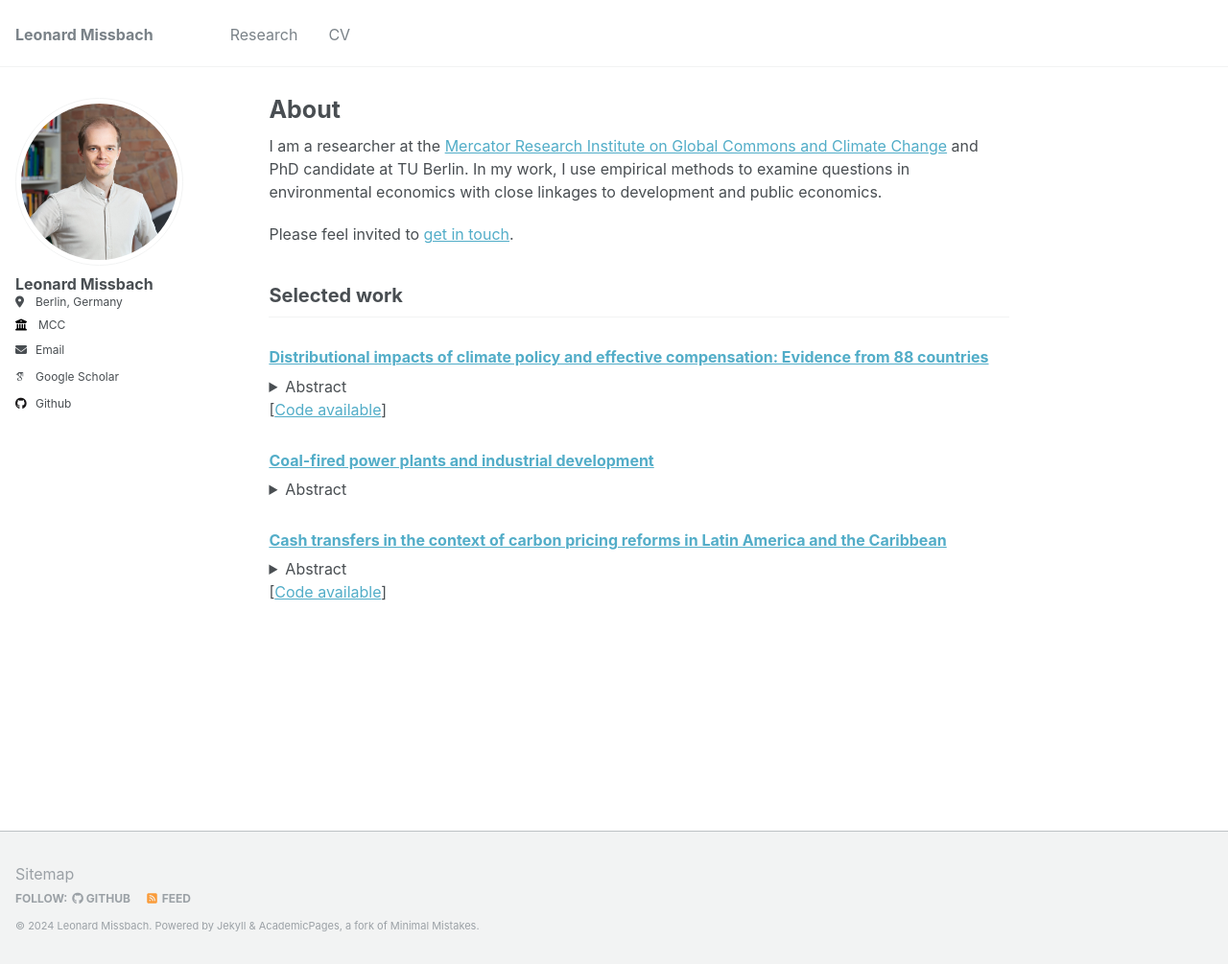
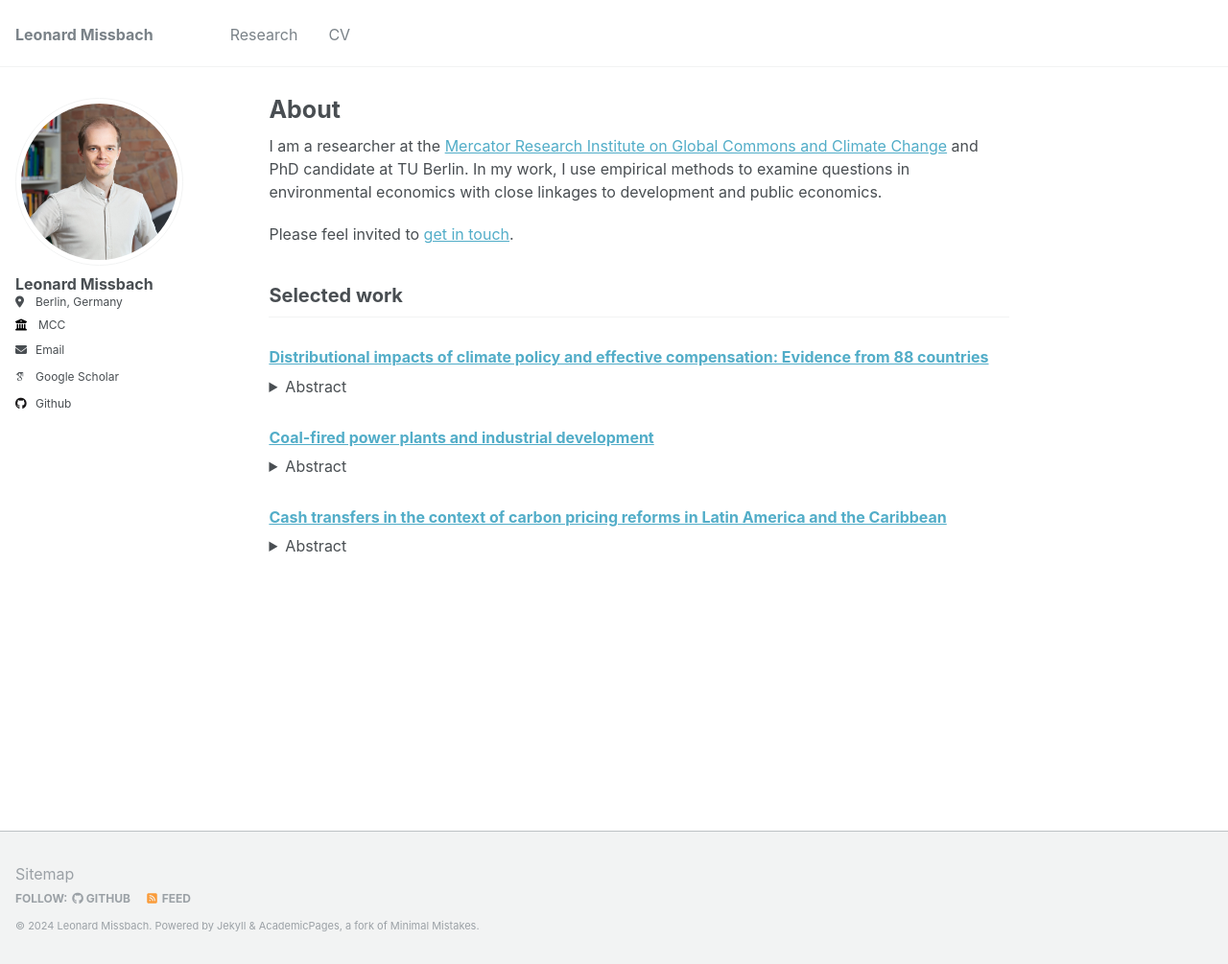
Before and after one commit to lmissbach/lmissbach.github.io, a Jekyll site: the page built from _pages/about.md, in a window 1280 px wide and 1005 px high. Shown: the whole window at 96% size. Built offline with Jekyll 4.4.1, drawn with Linux system fonts in a browser that asks for light colours; some web fonts are replaced.

Commit message:
Update about.md

```diff
--- a/_pages/about.md
+++ b/_pages/about.md
@@ -18,7 +18,6 @@ Please feel invited to [get in touch](mailto:l.missbach@posteo.de).
 <summary>Abstract</summary>
 We analyze the distributional impacts of climate policy by examining heterogeneity in households' carbon intensity of consumption. We construct a novel dataset that includes information on the carbon intensity of 1.5 million individual households from 88 countries. We first show that horizontal differences are generally larger than vertical differences. We then use supervised machine learning to analyze the non-linear contribution of household characteristics to the prediction of carbon intensity of consumption. Including household-level information beyond total household expenditures, such as information on vehicle ownership, location, and energy use, increases the accuracy of predicting households' carbon intensity. The importance of such features is country-specific and model accuracy varies across the sample. We identify six clusters of countries that differ in the distribution of climate policy costs and their determinants. Our results highlight that, depending on the context, some compensation policies may be more effective in reducing horizontal heterogeneity than others.</details>
 
-\[[Code available](https://github.com/lmissbach/Carbon-Intensity-2023)\]
 
 ### [Coal-fired power plants and industrial development](https://hdl.handle.net/10419/300209)
 
@@ -33,5 +32,3 @@ Past periods of industrial development have gone hand in hand with the burning o
 <summary>Abstract</summary>
 One reason carbon prices are difficult to implement is that they might imply high additional costs on poor and vulnerable households. In response, studies often highlight that recycling revenues through cash transfers can render carbon pricing reforms progressive. This neglects that existing cash transfer programs target households from low-income groups imperfectly and that impacts of a carbon price are heterogeneous within income groups. In this study, we analyze if existing cash transfer programs can help to alleviate distributional effects of carbon pricing in 16 Latin American and Caribbean countries. We find that carbon pricing is regressive in 11 countries and progressive in 5. Most importantly, differences within income groups exceed differences between them. Beyond total household expenditures, car ownership and cooking fuel usage explain the variance in carbon pricing impacts. We show that households who are most affected by carbon pricing, some of them poor, do not necessarily have access to existing cash transfer programs. We suggest that governments aiming to compensate households should consider broadening the coverage of existing cash transfer programs, utilizing in-kind transfers or removing other distortionary taxes.
 </details>
-
-\[[Code available](https://github.com/lmissbach/carbon_pricing_latin_america)\]
```
